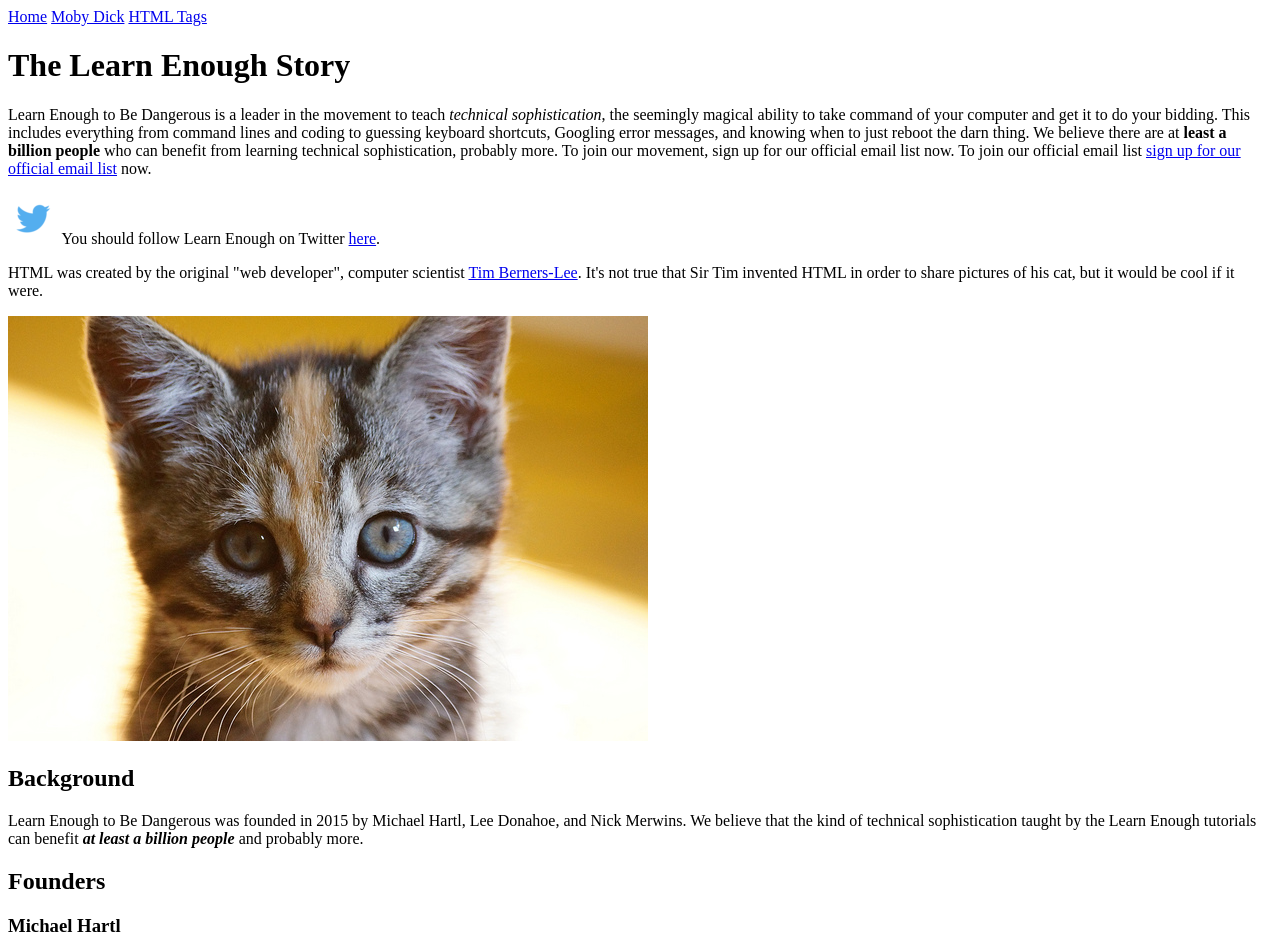
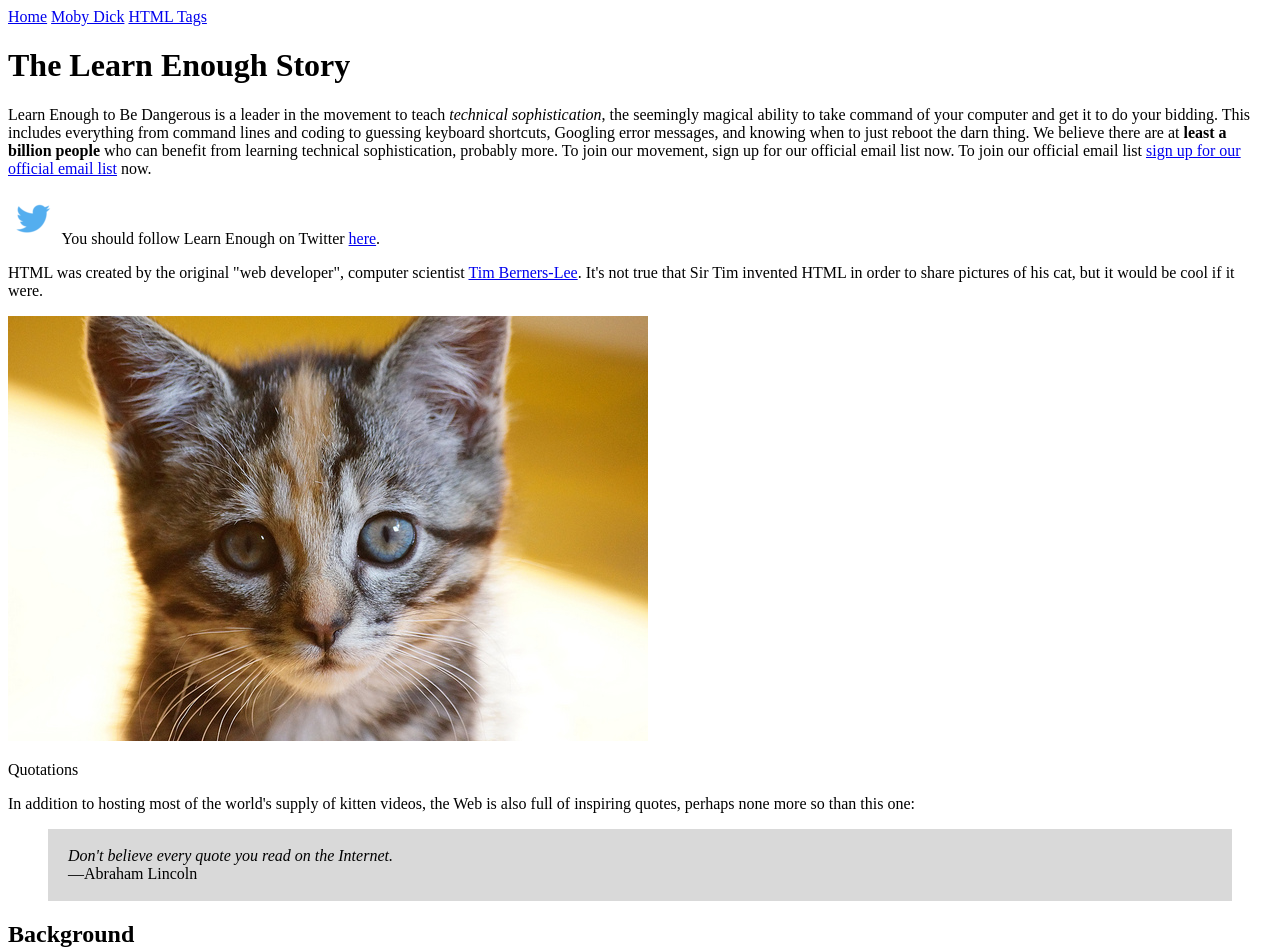
Before and after one commit to sgradywhite/sample_website, a plain HTML site: page index.html in a window 1280 px wide. Shown: the top 951 px of the page. Drawn offline with Linux system fonts and the light colour scheme.

Commit message:
Add box styling

```diff
--- a/index.html
+++ b/index.html
@@ -42,6 +42,23 @@
     </p>
     <a href="https://www.flickr.com/photos/deborah_s_perspective/14144861329">
       <img src="images/kitten.jpg" alt="An adorable kitten"></a>
+    <p>
+      <TAG>Quotations</TAG>
+
+         <p>
+           In addition to hosting most of the world's supply of kitten videos, the
+           Web is also full of inspiring quotes, perhaps none more so than this one:
+         </p>
+         <p>
+           <blockquote  style="padding: 2px 20px; background: #d9d9d9;">
+             <p>
+               <em>Don't believe every quote you read on the Internet.</em>
+               <br>
+               —Abraham Lincoln
+             </p>
+           </blockquote>
+         </p>
+       </p>
     <h2>Background</h2>
 
     <p>
```
Also changed, not shown: moby_dick.html (+2 -2 lines).
